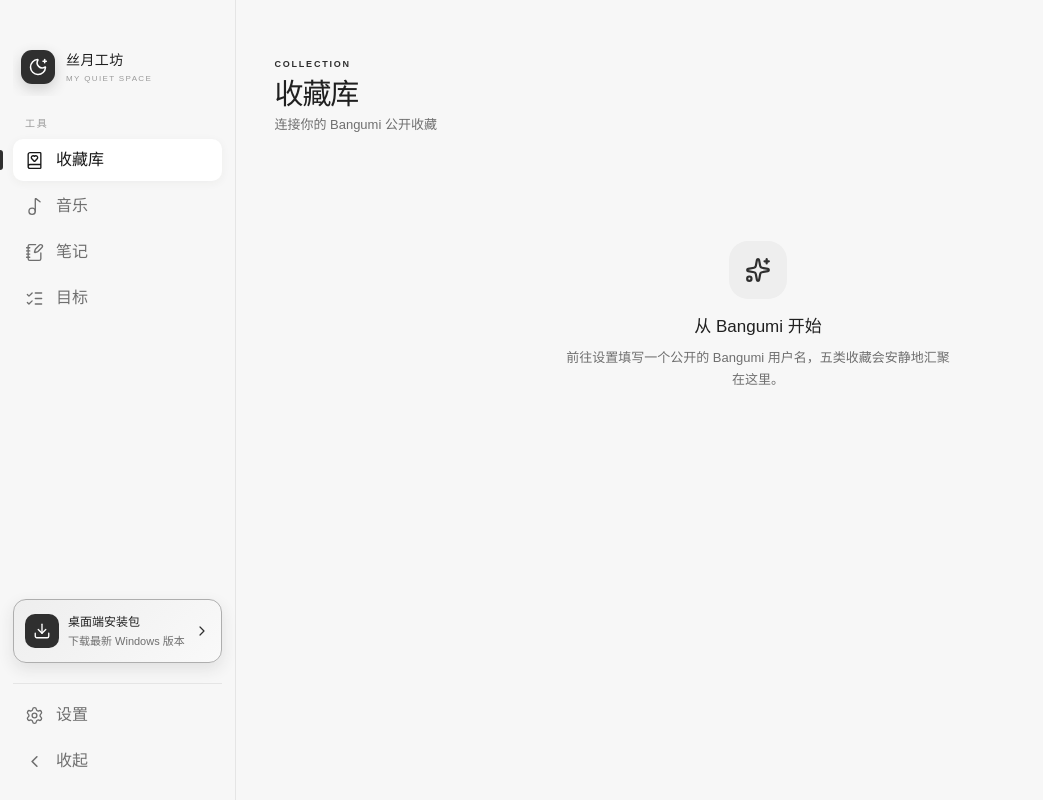
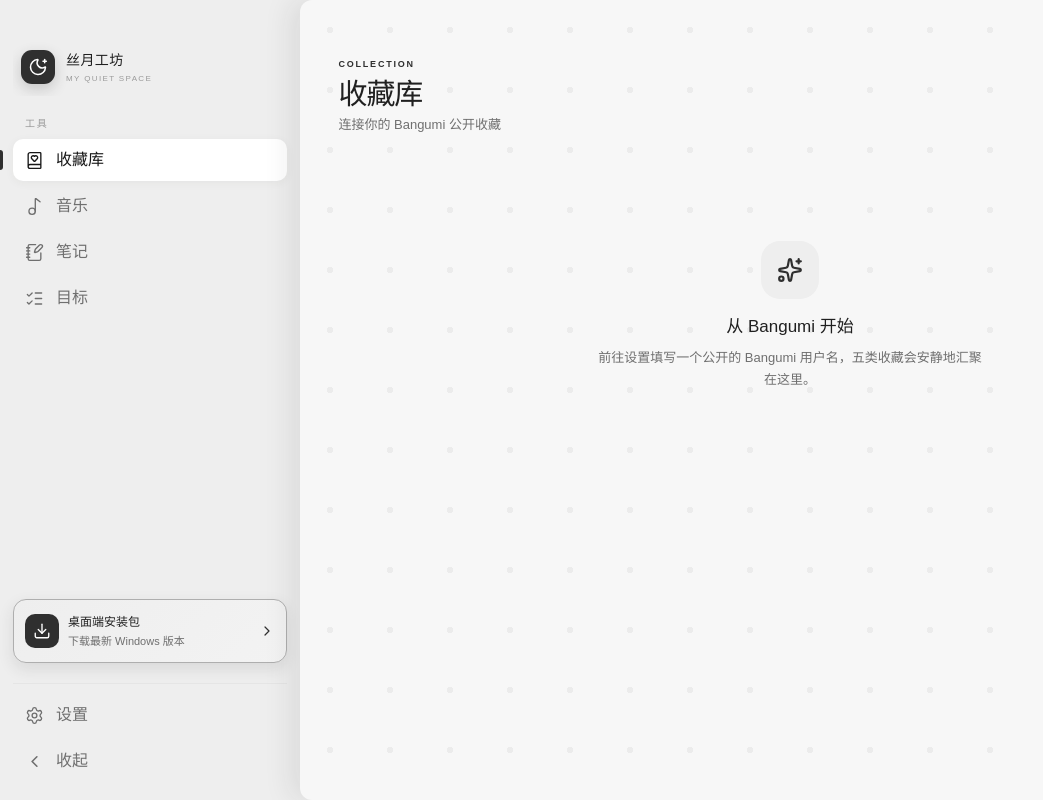
Before and after one commit to pandorava7/sylunae-workshop, a React (Vite) app: page / in a window 1280 px wide. Shown: the whole page, without its empty margins (0-1043 px from the left). Built offline with nearby package versions, Linux system fonts and the light colour scheme; a web font is replaced by a local one.

Commit message:
侧边栏，背景和顶部UI调整

```diff
--- a/src/App.tsx
+++ b/src/App.tsx
@@ -19,6 +19,7 @@
   const [settingsMounted, setSettingsMounted] = useState(false)
   const [musicMounted, setMusicMounted] = useState(false)
   const [nowPlaying, setNowPlaying] = useState<MusicTrack | null>(null)
+  const [pageScrolled, setPageScrolled] = useState(false)
 
   useEffect(() => {
     if (!snapshot) return
@@ -51,6 +52,8 @@
     if (snapshot?.settings.lastTool === 'music') setMusicMounted(true)
   }, [snapshot?.settings.lastTool])
 
+  useEffect(() => setPageScrolled(false), [snapshot?.settings.lastTool])
+
   if (loading || !snapshot) return <div className="app-loading"><Spinner /><span>正在打开丝月工坊…</span></div>
 
   const selectTool = (tool: ToolId) => update((state) => ({ ...state, settings: { ...state.settings, lastTool: tool, updatedAt: new Date().toISOString() } }))
@@ -66,8 +69,14 @@
 
   return <TooltipProvider><div className="app-shell">
     <Sidebar active={activeTool} collapsed={snapshot.settings.sidebarCollapsed} mobileOpen={mobileOpen} settingsOpen={settingsOpen} nowPlaying={nowPlaying} onSelect={selectTool} onOpenSettings={openSettings} onToggle={toggleSidebar} onOpen={() => setMobileOpen(true)} onClose={() => setMobileOpen(false)} />
-    <main className="content-shell">
-      <div className="window-drag" />
+    {window.sylunae && <div className={`app-titlebar ${pageScrolled ? 'scrolled' : ''}`} aria-hidden="true"><div className="app-titlebar-drag" /></div>}
+    <main className="content-shell" onScrollCapture={(event) => {
+      const target = event.target
+      if (target instanceof HTMLElement) setPageScrolled((current) => {
+        const next = target.scrollTop > 0
+        return current === next ? current : next
+      })
+    }}>
       <Suspense fallback={<div className="app-loading"><Spinner /></div>}>
         {page}
         {(musicMounted || activeTool === 'music') && <div className="persistent-page" hidden={activeTool !== 'music'}><MusicPage onNowPlayingChange={setNowPlaying} /></div>}
--- a/src/components/Sidebar.tsx
+++ b/src/components/Sidebar.tsx
@@ -57,7 +57,6 @@
     <button className="mobile-menu" onClick={onOpen} aria-label="打开导航"><Menu size={20} /></button>
     {mobileOpen && <button className="sidebar-backdrop" onClick={onClose} aria-label="关闭导航" />}
     <aside className={`sidebar ${collapsed ? 'collapsed' : ''} ${mobileOpen ? 'mobile-open' : ''}`}>
-      <div className="drag-region" />
       <div className="brand">
         <BrandMark />
         {!collapsed && <div><strong>丝月工坊</strong><span>MY QUIET SPACE</span></div>}
--- a/src/shared/theme.ts
+++ b/src/shared/theme.ts
@@ -42,13 +42,13 @@
 
 export const defaultThemePalettes: ThemePalettes = {
   light: {
-    bg: '#f7f7f7', surface: '#ffffff', surface2: '#f3f3f3', surface3: '#e9e9e9', sidebarBg: '#f7f7f7',
+    bg: '#f7f7f7', surface: '#ffffff', surface2: '#f3f3f3', surface3: '#e9e9e9', sidebarBg: '#eeeeee',
     text: '#202020', mutedText: '#6f6f6f', faint: '#9b9b9b', line: '#e5e5e5', brand: '#2f2f2f',
     accentSoft: '#eeeeee', accentDeep: '#171717', danger: '#c94a4a', dangerSoft: '#f9eaea',
     success: '#4f8060', successSoft: '#eaf3ed',
   },
   dark: {
-    bg: '#171717', surface: '#1f1f1f', surface2: '#292929', surface3: '#333333', sidebarBg: '#1b1b1b',
+    bg: '#171717', surface: '#1f1f1f', surface2: '#292929', surface3: '#333333', sidebarBg: '#202020',
     text: '#ededed', mutedText: '#a1a1a1', faint: '#6f6f6f', line: '#333333', brand: '#ededed',
     accentSoft: '#2c2c2c', accentDeep: '#ffffff', danger: '#df7070', dangerSoft: '#382323',
     success: '#76a985', successSoft: '#233128',
@@ -67,6 +67,21 @@
     text: '#e9e6e1', mutedText: '#a6a099', faint: '#77716b', line: '#373430', brand: '#a99abd',
     accentSoft: '#332d3b', accentDeep: '#c4b5d4', danger: '#d47d79', dangerSoft: '#3c2928',
     success: '#83ad90', successSoft: '#26352a',
+  },
+}
+
+const previousDefaultThemePalettes: ThemePalettes = {
+  light: {
+    bg: '#f7f7f7', surface: '#ffffff', surface2: '#f3f3f3', surface3: '#e9e9e9', sidebarBg: '#f7f7f7',
+    text: '#202020', mutedText: '#6f6f6f', faint: '#9b9b9b', line: '#e5e5e5', brand: '#2f2f2f',
+    accentSoft: '#eeeeee', accentDeep: '#171717', danger: '#c94a4a', dangerSoft: '#f9eaea',
+    success: '#4f8060', successSoft: '#eaf3ed',
+  },
+  dark: {
+    bg: '#171717', surface: '#1f1f1f', surface2: '#292929', surface3: '#333333', sidebarBg: '#1b1b1b',
+    text: '#ededed', mutedText: '#a1a1a1', faint: '#6f6f6f', line: '#333333', brand: '#ededed',
+    accentSoft: '#2c2c2c', accentDeep: '#ffffff', danger: '#df7070', dangerSoft: '#382323',
+    success: '#76a985', successSoft: '#233128',
   },
 }
 
@@ -141,9 +156,11 @@
 
 export function migrateDefaultThemePalettes(value?: Partial<Record<'light' | 'dark', Partial<ThemePalette>>>): ThemePalettes {
   const palettes = normalizeThemePalettes(value)
-  const isLegacyDefault = (['light', 'dark'] as const).every((mode) =>
-    themeColorFields.every(({ key }) => palettes[mode][key] === legacyDefaultThemePalettes[mode][key]))
-  return isLegacyDefault ? defaultThemePalettes : palettes
+  const matchesPalette = (candidate: ThemePalettes) => (['light', 'dark'] as const).every((mode) =>
+    themeColorFields.every(({ key }) => palettes[mode][key] === candidate[mode][key]))
+  return matchesPalette(legacyDefaultThemePalettes) || matchesPalette(previousDefaultThemePalettes)
+    ? defaultThemePalettes
+    : palettes
 }
 
 export function serializeThemePalettes(palettes: ThemePalettes): string {
--- a/src/styles.css
+++ b/src/styles.css
@@ -23,7 +23,7 @@
   --surface: #ffffff;
   --surface-2: #f3f3f3;
   --surface-3: #e9e9e9;
-  --sidebar-bg: #f7f7f7;
+  --sidebar-bg: #eeeeee;
   --text: #202020;
   --muted-text: #6f6f6f;
   --faint: #9b9b9b;
@@ -37,6 +37,7 @@
   --success-soft: #eaf3ed;
   --shadow: 0 16px 45px rgba(51, 45, 38, .09);
   --card-radius: 14px;
+  --titlebar-height: 42px;
   --radius: 0.625rem;
   --background: var(--bg);
   --foreground: var(--text);
@@ -77,7 +78,7 @@
   --surface: #1f1f1f;
   --surface-2: #292929;
   --surface-3: #333333;
-  --sidebar-bg: #1b1b1b;
+  --sidebar-bg: #202020;
   --text: #ededed;
   --muted-text: #a1a1a1;
   --faint: #6f6f6f;
@@ -103,11 +104,13 @@
 ::-webkit-scrollbar { width: 9px; height: 9px; }
 ::-webkit-scrollbar-thumb { background: color-mix(in srgb, var(--muted-text) 34%, transparent); border: 3px solid transparent; background-clip: padding-box; border-radius: 20px; }
 
-.app-shell { height: 100%; display: flex; }
-.sidebar { position: relative; z-index: 40; flex: 0 0 236px; width: 236px; height: 100%; background: var(--sidebar-bg); border-right: 1px solid var(--line); padding: 38px 13px 14px; display: flex; flex-direction: column; transition: width .22s ease, flex-basis .22s ease; }
+.app-shell { height: 100%; display: flex; background: var(--sidebar-bg); }
+.sidebar { position: relative; z-index: 1; flex: 0 0 300px; width: 300px; height: 100%; background: var(--sidebar-bg);  padding: 38px 13px 14px; display: flex; flex-direction: column; transition: width .22s ease, flex-basis .22s ease; }
 .sidebar.collapsed { width: 70px; flex-basis: 70px; }
-.drag-region, .window-drag { -webkit-app-region: drag; position: absolute; top: 0; left: 0; right: 0; height: 38px; }
-.window-drag { z-index: 2; }
+.app-titlebar { position: fixed; z-index: 30; top: 0; left: 300px; right: 0; height: var(--titlebar-height); border-bottom: 1px solid transparent; background: var(--bg); transition: left .22s ease, border-color .16s ease; }
+.sidebar.collapsed ~ .app-titlebar { left: 70px; }
+.app-titlebar.scrolled { border-bottom-color: var(--line); }
+.app-titlebar-drag { position: absolute; inset: 0 138px 0 0; -webkit-app-region: drag; }
 .brand { height: 58px; padding: 7px 8px; display: flex; align-items: center; gap: 11px; overflow: hidden; white-space: nowrap; }
 .brand-mark { width: 34px; height: 34px; flex: 0 0 34px; display: grid; place-items: center; border-radius: 11px; background: #2f2f2f; color: #ffffff; box-shadow: 0 5px 14px rgba(47, 47, 47, .2); }
 .brand-mark.small { width: 25px; height: 25px; flex-basis: 25px; border-radius: 8px; }
@@ -158,7 +161,7 @@
 .sidebar-footer { border-top: 1px solid var(--line); padding-top: 10px; }
 .mobile-menu, .sidebar-backdrop { display: none; }
 
-.content-shell { position: relative; flex: 1; min-width: 0; height: 100%; background: var(--bg); }
+.content-shell { position: relative; z-index: 2; flex: 1; min-width: 0; height: 100%; border-radius: 12px; background-color: var(--bg); background-image: radial-gradient(circle, color-mix(in srgb, var(--text) 5%, transparent) 0 3px, transparent .9px); background-size: 60px 60px; box-shadow: -10px 0 28px color-mix(in srgb, var(--text) 9%, transparent); }
 .persistent-page { height: 100%; }
 .page { height: 100%; overflow: auto; padding: 61px clamp(24px, 3vw, 48px) 44px; }
 .page-header { min-height: 72px; display: flex; align-items: flex-start; justify-content: space-between; gap: 20px; margin-bottom: 26px; }
@@ -380,7 +383,7 @@
 .track-album-link:hover, .track-album-link:focus-visible { color: var(--brand); text-decoration: underline; text-underline-offset: 3px; }
 .track-actions { display: flex; justify-content: flex-end; }
 .track-actions button, .ghost-danger { width: 28px; height: 28px; border: 0; border-radius: 7px; display: grid; place-items: center; background: transparent; color: var(--muted-text); }
-.player-bar { position: fixed; z-index: 30; left: 236px; right: 0; bottom: 0; height: 88px; padding: 10px 28px; display: grid; grid-template-columns: minmax(170px, 1fr) minmax(340px, 1.35fr) minmax(130px, 1fr); align-items: center; gap: 20px; border-top: 1px solid var(--line); background: color-mix(in srgb, var(--surface) 92%, transparent); backdrop-filter: blur(18px); transform: translateY(100%); transition: transform .2s ease, left .22s ease; }
+.player-bar { position: fixed; z-index: 30; left: 300px; right: 0; bottom: 0; height: 88px; padding: 10px 28px; display: grid; grid-template-columns: minmax(170px, 1fr) minmax(340px, 1.35fr) minmax(130px, 1fr); align-items: center; gap: 20px; border-top: 1px solid var(--line); background: color-mix(in srgb, var(--surface) 92%, transparent); backdrop-filter: blur(18px); transform: translateY(100%); transition: transform .2s ease, left .22s ease; }
 .sidebar.collapsed ~ .content-shell .player-bar { left: 70px; }
 .player-bar.visible { transform: translateY(0); }
 .player-controls { display: flex; align-items: center; justify-content: center; gap: 13px; }
@@ -650,9 +653,9 @@
 }
 
 @media (max-width: 760px) {
-  .sidebar { position: fixed; left: 0; top: 0; bottom: 0; transform: translateX(-100%); box-shadow: var(--shadow); }
+  .sidebar { position: fixed; z-index: 40; left: 0; top: 0; bottom: 0; transform: translateX(-100%); box-shadow: var(--shadow); }
   .sidebar.mobile-open { transform: translateX(0); }
-  .sidebar.collapsed { width: 236px; }
+  .sidebar.collapsed { width: 300px; }
   .sidebar.collapsed .brand div, .sidebar.collapsed button span { display: block; }
   .sidebar.collapsed button { justify-content: flex-start; padding: 0 12px; }
   .sidebar.collapsed .now-playing-slot.visible { max-height: 64px; }
@@ -662,7 +665,6 @@
   .sidebar .desktop-download-card { display: none; }
   .sidebar-backdrop { display: block; position: fixed; z-index: 35; inset: 0; border: 0; background: rgba(20, 18, 16, .32); }
   .mobile-menu { position: fixed; display: grid; place-items: center; z-index: 25; left: 16px; top: 13px; width: 34px; height: 34px; border: 1px solid var(--line); border-radius: 9px; background: var(--surface); }
-  .window-drag { left: 58px; }
   .page { padding: 61px 16px 30px; }
   .page-header h1 { font-size: 25px; }
   .page-header p { max-width: 260px; }
```
Also changed, not shown: 1 other file (tests, documents, lock files or other folders).
